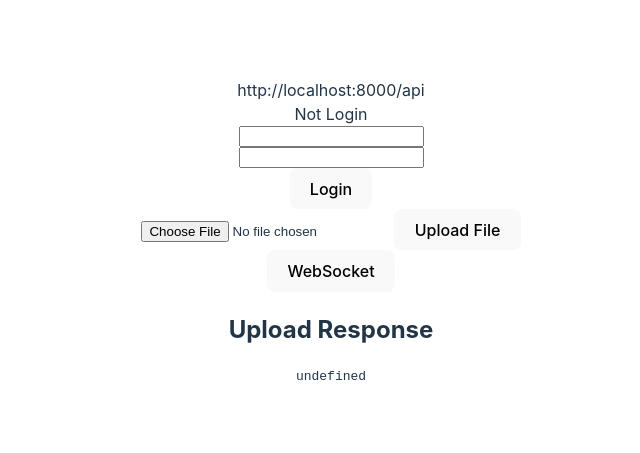
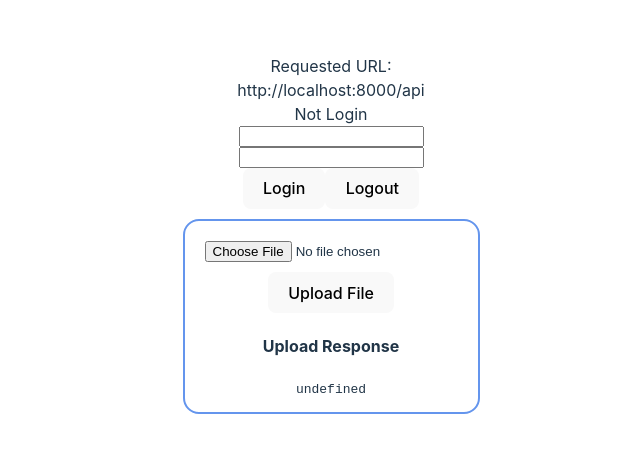
Before and after one commit to desonglll/ax, a React (Vite) app in the folder frontend/: page / in a window 1280 px wide. Shown: the part 161-614 px from the top of the page, without its empty margins (309-949 px from the left). Built offline with nearby package versions, Linux system fonts and the light colour scheme; no server answers.

Commit message:
Some frontend update.

```diff
--- a/frontend/package.json
+++ b/frontend/package.json
@@ -13,7 +13,9 @@
     "axios": "^1.7.3",
     "react": "^18.3.1",
     "react-dom": "^18.3.1",
-    "react-router-dom": "^6.26.0"
+    "react-router-dom": "^6.26.0",
+    "sass": "^1.77.8",
+    "sass-loader": "^16.0.0"
   },
   "devDependencies": {
     "@types/react": "^18.3.3",
--- a/frontend/src/App.tsx
+++ b/frontend/src/App.tsx
@@ -1,131 +1,17 @@
 import "./App.css";
-import type React from "react";
-import { useEffect, useState } from "react";
-import axios from "axios";
+import Upload from "./components/Upload.tsx";
+import Login from "./components/Login.tsx";
 
-interface ApiResponse {
-  status: string;
-  message: string;
-  // biome-ignore lint/suspicious/noExplicitAny: <explanation>
-  body: any;
-}
 
 function App() {
-  const [fileResponse, setFileResponse] = useState<ApiResponse>({
-    status: "undefined",
-    message: "undefined",
-    body: null,
-  });
-  const [isLogin, setIsLogin] = useState<boolean>(false);
-  const [loginInfo, setLoginInfo] = useState<string>("Not Login");
 
-  const login = (e: React.FormEvent<HTMLFormElement>) => {
-    e.preventDefault();
 
-    const formData = new FormData(e.currentTarget);
-    const userName = formData.get("user_name");
-    const password = formData.get("password");
-
-    console.log("user_name:", userName);
-    console.log("password:", password);
-
-    axios
-      .post(
-        "login",
-        {
-          user_name: userName,
-          password: password,
-        },
-        {
-          withCredentials: true, // 添加这个选项以确保携带 cookie
-        }
-      )
-      .then((resp) => {
-        if (resp.data.code === "Success") {
-          setIsLogin(true);
-          setLoginInfo("Login successful!");
-        } else {
-          setLoginInfo(`Login failed! ${resp.data.message}`);
-        }
-        console.log(resp);
-      });
-  };
-
-  const uploadFile = async (e: React.FormEvent<HTMLFormElement>) => {
-    e.preventDefault();
-
-    const formData = new FormData(e.currentTarget);
-    try {
-      const response = await axios.post("upload", formData, {
-        headers: {
-          "Content-Type": "multipart/form-data",
-        },
-        withCredentials: true, // 添加这个选项以确保携带 cookie
-      });
-      setFileResponse(response.data);
-      setLoginInfo(response.data.message);
-      console.log("File upload response:", response.data);
-    } catch (error) {
-      console.error("Error uploading file:", error);
-    }
-  };
-
-  const requestWebsocket = () => {
-    const socket = new WebSocket("ws://localhost:8000/api/ws");
-  };
-
-  useEffect(() => {
-    const check_login = async () => {
-      await axios
-        .get("login_check", {
-          withCredentials: true, // 添加这个选项以确保携带 cookie
-        })
-        .then((resp) => {
-          console.log(resp.data);
-          if (resp.data.code === "Success") {
-            setIsLogin(true);
-          } else {
-            setIsLogin(false);
-          }
-        });
-    };
-    check_login();
-  }, []);
-
-  return (
-    <>
-      <form onSubmit={login}>
-        <div>{axios.defaults.baseURL}</div>
-        {isLogin ? <div>Hello</div> : <div>{loginInfo}</div>}
-        <div className={"log"}>
-          <input className={"input"} name={"user_name"} type={"text"} />
-          <input className={"input"} name={"password"} type={"password"} />
-          <button className={"btn-submit"} type={"submit"}>
-            Login
-          </button>
-        </div>
-      </form>
-
-      <form onSubmit={uploadFile}>
-        <div className={"upload"}>
-          <input className={"input"} name={"file"} type={"file"} />
-          <button className={"btn-upload"} type={"submit"}>
-            Upload File
-          </button>
-        </div>
-      </form>
-      <button onClick={requestWebsocket} type="button">
-        WebSocket
-      </button>
-
-      {fileResponse && (
-        <div className="response">
-          <h2>Upload Response</h2>
-          <pre>{fileResponse.message}</pre>
-        </div>
-      )}
-    </>
-  );
+    return (
+        <>
+            <Login/>
+            <Upload/>
+        </>
+    );
 }
 
 export default App;
--- /dev/null
+++ b/frontend/src/components/Login.sass
@@ -0,0 +1,2 @@
+.container
+  display: flex
--- /dev/null
+++ b/frontend/src/components/Login.tsx
@@ -0,0 +1,102 @@
+import axios from "axios";
+import React, {useEffect, useState} from "react";
+import "./Login.sass"
+
+function Login() {
+
+    const [isLogin, setIsLogin] = useState<boolean>(false);
+    const [loginInfo, setLoginInfo] = useState<string>("Not Login");
+
+    const login = (e: React.FormEvent<HTMLFormElement>) => {
+        e.preventDefault();
+
+        const formData = new FormData(e.currentTarget);
+        const userName = formData.get("user_name");
+        const password = formData.get("password");
+
+        console.log("user_name:", userName);
+        console.log("password:", password);
+
+        axios
+            .post(
+                "login",
+                {
+                    user_name: userName,
+                    password: password,
+                },
+                {
+                    withCredentials: true, // 添加这个选项以确保携带 cookie
+                }
+            )
+            .then((resp) => {
+                if (resp.data.code === "Success") {
+                    setIsLogin(true);
+                    setLoginInfo(resp.data.body);
+                } else {
+                    setLoginInfo(`Login failed! ${resp.data.message}`);
+                }
+                console.log(resp);
+            });
+    };
+
+    const handleLogout = () => {
+        axios
+            .post(
+                "logout",
+                {},
+            )
+            .then((resp) => {
+                if (resp.data.code === "Success") {
+                    setIsLogin(false);
+                    setLoginInfo(resp.data.message);
+                } else {
+                    setLoginInfo(`Logout failed! ${resp.data.message}`);
+                }
+                console.log(resp);
+            });
+
+    }
+
+    useEffect(() => {
+        const check_login = async (): Promise<boolean> => {
+            let result: boolean = false;
+            await axios
+                .get("login_check", {
+                    withCredentials: true, // 添加这个选项以确保携带 cookie
+                })
+                .then((resp) => {
+                    if (resp.data.code === "Success") {
+                        setLoginInfo(resp.data.message);
+                        result = true
+                    } else {
+                        setLoginInfo(resp.data.message);
+                        result = false
+                    }
+                });
+            return result
+        };
+        check_login().then((r: boolean) => {
+            setIsLogin(r)
+        });
+    }, []);
+    return (
+        <>
+            <form onSubmit={login}>
+                <div>Requested URL: <br/>{axios.defaults.baseURL}</div>
+                {loginInfo}
+                <div className={"log"}>
+                    <input className={"input"} name={"user_name"} type={"text"}/>
+                    <input className={"input"} name={"password"} type={"password"}/>
+                    <div className={"btn-group"}>
+                        <button className={"btn-login"} type={"submit"}>
+                            Login
+                        </button>
+                        <button className={"btn-logout"} onClick={handleLogout}>Logout</button>
+                    </div>
+                </div>
+            </form>
+        </>
+    )
+}
+
+export default Login
--- /dev/null
+++ b/frontend/src/components/Upload.sass
@@ -0,0 +1,20 @@
+.container
+  margin: 10px
+  border: cornflowerblue solid 2px
+  border-radius: 1rem
+  display: flex
+
+  .upload
+    width: min-content
+    margin: 10px
+    display: flex
+    flex-direction: column
+    align-items: center
+
+    .btn-upload
+      width: max-content
+
+
+    .input
+      margin: 10px
+      width: min-content
--- /dev/null
+++ b/frontend/src/components/Upload.tsx
@@ -0,0 +1,54 @@
+import React, {useState} from "react";
+import axios from "axios";
+import {ApiResponse} from "../models/api_response";
+import "./Upload.sass"
+
+function Upload() {
+
+    const uploadFile = async (e: React.FormEvent<HTMLFormElement>) => {
+        e.preventDefault();
+
+        const formData = new FormData(e.currentTarget);
+        try {
+            const response = await axios.post("upload", formData, {
+                headers: {
+                    "Content-Type": "multipart/form-data",
+                },
+                withCredentials: true, // 添加这个选项以确保携带 cookie
+            });
+            setFileResponse(response.data);
+            console.log("File upload response:", response.data);
+        } catch (error) {
+            console.error("Error uploading file:", error);
+        }
+    };
+    const [fileResponse, setFileResponse] = useState<ApiResponse>({
+        status: "undefined",
+        message: "undefined",
+        body: null,
+    });
+    return (
+        <>
+            <div className={"container"}>
+                <form onSubmit={uploadFile}>
+                    <div className={"upload"}>
+                        <input className={"input"} name={"file"} type={"file"}/>
+                        <button className={"btn-upload"} type={"submit"}>
+                            Upload File
+                        </button>
+                    </div>
+                    {fileResponse && (
+                        <div className="response">
+                            <h4>Upload Response</h4>
+                            <pre>{fileResponse.message}</pre>
+                        </div>
+                    )}
+                </form>
+
+            </div>
+        </>
+    )
+
+}
+
+export default Upload
--- /dev/null
+++ b/frontend/src/models/api_response.ts
@@ -0,0 +1,6 @@
+export interface ApiResponse {
+    status: string;
+    message: string;
+    // biome-ignore lint/suspicious/noExplicitAny: <explanation>
+    body: any;
+}
```
Also changed, not shown: 1 other file (tests, documents, lock files or other folders).
